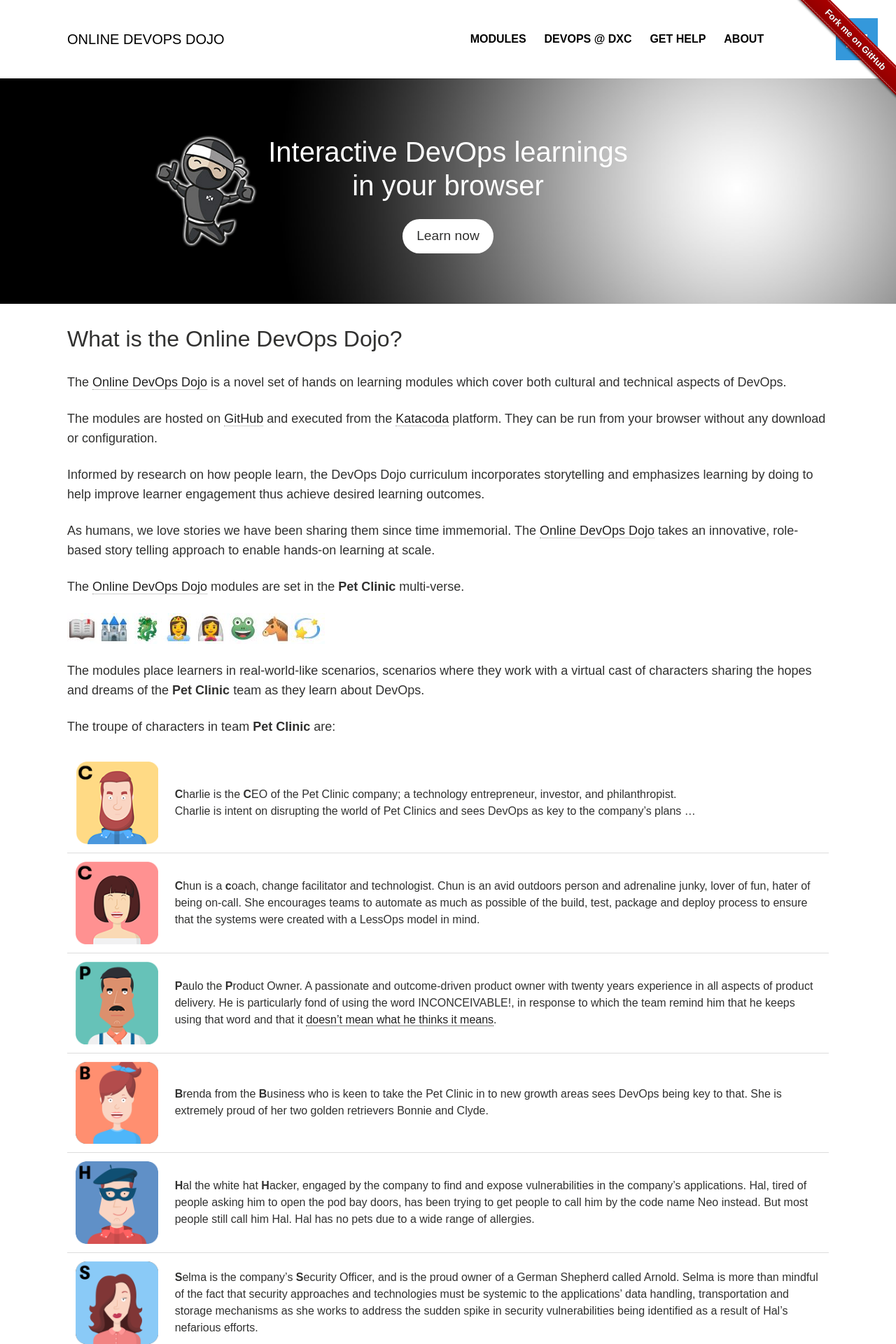
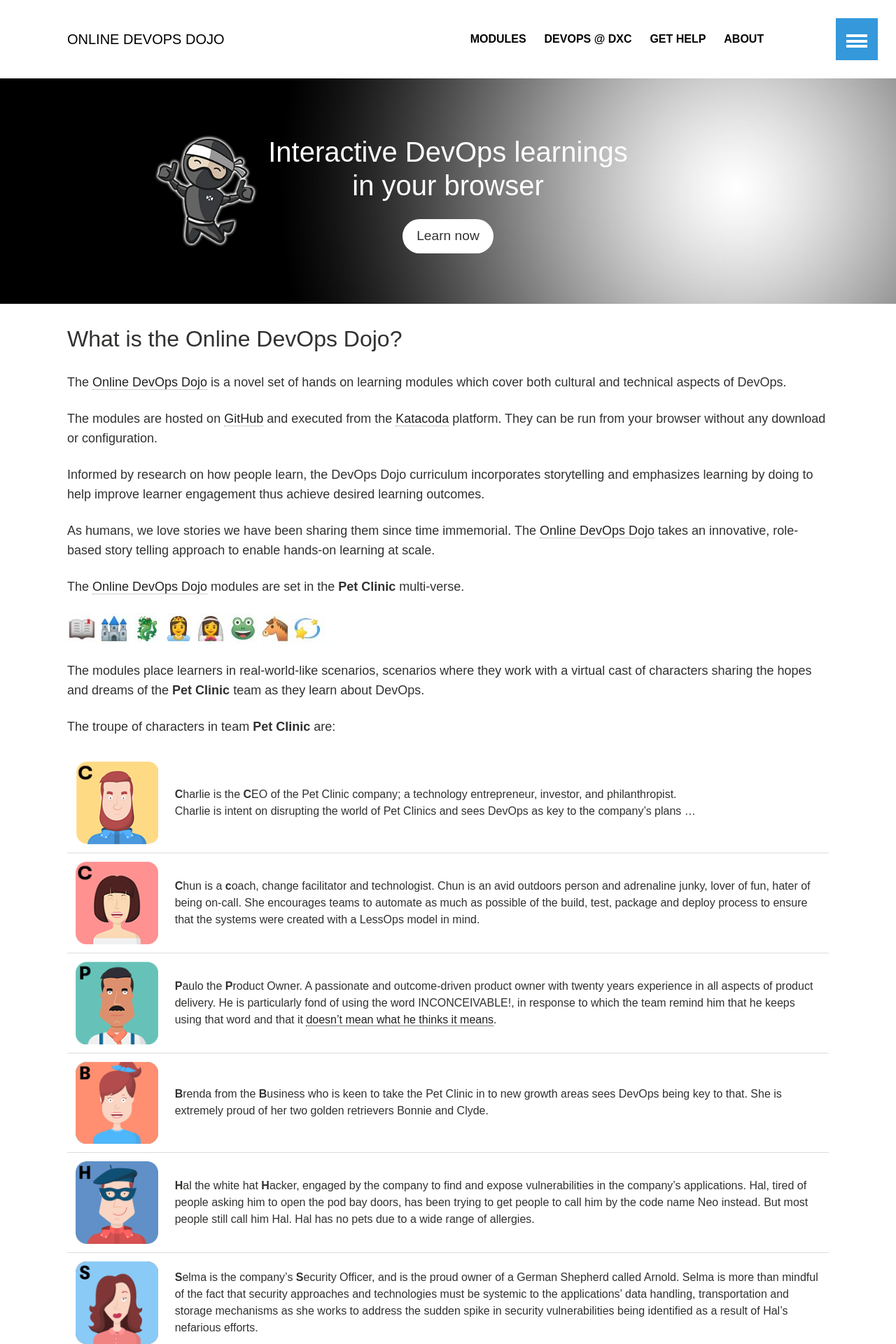
Before and after one commit to dxc-technology/about-devops-dojo, a Jekyll site: the page built from index.md, in a window 1280 px wide. Shown: the top 1920 px of the page at 70% size. Built offline with Jekyll 4.4.1, drawn with Linux system fonts in a browser that asks for light colours; our own code applies the rules of GitHub Pages for plain Markdown files.

Commit message:
Remove fork me on GitHub ribbon (#49)

```diff
--- a/_layouts/home.html
+++ b/_layouts/home.html
@@ -27,16 +27,6 @@
       <script src="{{ site.url }}/js/vendor/html5shiv.min.js"></script>
       <script src="{{ site.url }}/js/vendor/respond.min.js"></script>
     <![endif]-->
-    <link rel="stylesheet" href="{{ site.url }}/css/gh-fork-ribbon.css" />
-    <!--[if lt IE 9]>
-      <link rel="stylesheet" href="{{ site.url }}/css/gh-fork-ribbon.ie.css" />
-    <![endif]-->
-    <style>
-        /* DXC Black */
-        .github-fork-ribbon.left-top:before {
-            background-color: #000000;
-        }
-    </style>
     <!-- Global site tag (gtag.js) - Google Analytics -->
     <script async src="https://www.googletagmanager.com/gtag/js?id=UA-127212965-2"></script>
     <script>
@@ -49,8 +39,6 @@
 </head>
 
   <body>
-    <a class="github-fork-ribbon right-top" title="Fork me on GitHub" href="https://github.com/dxc-technology/about-devops-dojo">Fork me on GitHub</a>
-
     {% include header.html %}
     {% include navigation-sliding.html %}
 
--- a/css/gh-fork-ribbon.css
+++ /dev/null
@@ -1,120 +0,0 @@
-/*!
- * "Fork me on GitHub" CSS ribbon v0.2.0 | MIT License
- * https://github.com/simonwhitaker/github-fork-ribbon-css
-*/
-
-.github-fork-ribbon {
-  width: 12.1em;
-  height: 12.1em;
-  position: absolute;
-  overflow: hidden;
-  top: 0;
-  right: 0;
-  z-index: 9999;
-  pointer-events: none;
-  font-size: 13px;
-  text-decoration: none;
-  text-indent: -999999px;
-}
-
-.github-fork-ribbon.fixed {
-  position: fixed;
-}
-
-.github-fork-ribbon:before, .github-fork-ribbon:after {
-  /* The right and left classes determine the side we attach our banner to */
-  position: absolute;
-  display: block;
-  width: 15.38em;
-  height: 1.54em;
-
-  top: 3.23em;
-  right: -3.23em;
-
-  -webkit-box-sizing: content-box;
-  -moz-box-sizing: content-box;
-  box-sizing: content-box;
-
-  -webkit-transform: rotate(45deg);
-  -moz-transform: rotate(45deg);
-  -ms-transform: rotate(45deg);
-  -o-transform: rotate(45deg);
-  transform: rotate(45deg);
-}
-
-.github-fork-ribbon:before {
-  content: "";
-
-  /* Add a bit of padding to give some substance outside the "stitching" */
-  padding: .38em 0;
-
-  /* Set the base colour */
-  background-color: #a00;
-
-  /* Set a gradient: transparent black at the top to almost-transparent black at the bottom */
-  background-image: -webkit-gradient(linear, left top, left bottom, from(rgba(0, 0, 0, 0)), to(rgba(0, 0, 0, 0.15)));
-  background-image: -webkit-linear-gradient(top, rgba(0, 0, 0, 0), rgba(0, 0, 0, 0.15));
-  background-image: -moz-linear-gradient(top, rgba(0, 0, 0, 0), rgba(0, 0, 0, 0.15));
-  background-image: -ms-linear-gradient(top, rgba(0, 0, 0, 0), rgba(0, 0, 0, 0.15));
-  background-image: -o-linear-gradient(top, rgba(0, 0, 0, 0), rgba(0, 0, 0, 0.15));
-  background-image: linear-gradient(to bottom, rgba(0, 0, 0, 0), rgba(0, 0, 0, 0.15));
-
-  /* Add a drop shadow */
-  -webkit-box-shadow: 0 .15em .23em 0 rgba(0, 0, 0, 0.5);
-  -moz-box-shadow: 0 .15em .23em 0 rgba(0, 0, 0, 0.5);
-  box-shadow: 0 .15em .23em 0 rgba(0, 0, 0, 0.5);
-
-  pointer-events: auto;
-}
-
-.github-fork-ribbon:after {
-  /* Set the text from the title attribute */
-  content: attr(title);
-
-  /* Set the text properties */
-  color: #fff;
-  font: 700 1em "Helvetica Neue", Helvetica, Arial, sans-serif;
-  line-height: 1.54em;
-  text-decoration: none;
-  text-shadow: 0 -.08em rgba(0, 0, 0, 0.5);
-  text-align: center;
-  text-indent: 0;
-
-  /* Set the layout properties */
-  padding: .15em 0;
-  margin: .15em 0;
-
-  /* Add "stitching" effect */
-  border-width: .08em 0;
-  border-style: dotted;
-  border-color: #fff;
-  border-color: rgba(255, 255, 255, 0.7);
-}
-
-.github-fork-ribbon.left-top, .github-fork-ribbon.left-bottom {
-  right: auto;
-  left: 0;
-}
-
-.github-fork-ribbon.left-bottom, .github-fork-ribbon.right-bottom {
-  top: auto;
-  bottom: 0;
-}
-
-.github-fork-ribbon.left-top:before, .github-fork-ribbon.left-top:after, .github-fork-ribbon.left-bottom:before, .github-fork-ribbon.left-bottom:after {
-  right: auto;
-  left: -3.23em;
-}
-
-.github-fork-ribbon.left-bottom:before, .github-fork-ribbon.left-bottom:after, .github-fork-ribbon.right-bottom:before, .github-fork-ribbon.right-bottom:after {
-  top: auto;
-  bottom: 3.23em;
-}
-
-.github-fork-ribbon.left-top:before, .github-fork-ribbon.left-top:after, .github-fork-ribbon.right-bottom:before, .github-fork-ribbon.right-bottom:after {
-  -webkit-transform: rotate(-45deg);
-  -moz-transform: rotate(-45deg);
-  -ms-transform: rotate(-45deg);
-  -o-transform: rotate(-45deg);
-  transform: rotate(-45deg);
-}
```
Also changed, not shown: _layouts/default.html (+0 -12 lines), css/gh-fork-ribbon.ie.css (deleted, +0 -49 lines), 1 other file.
